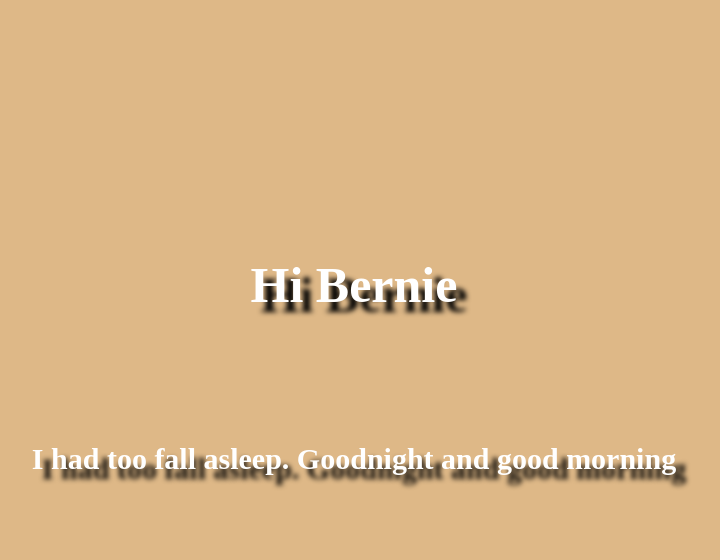
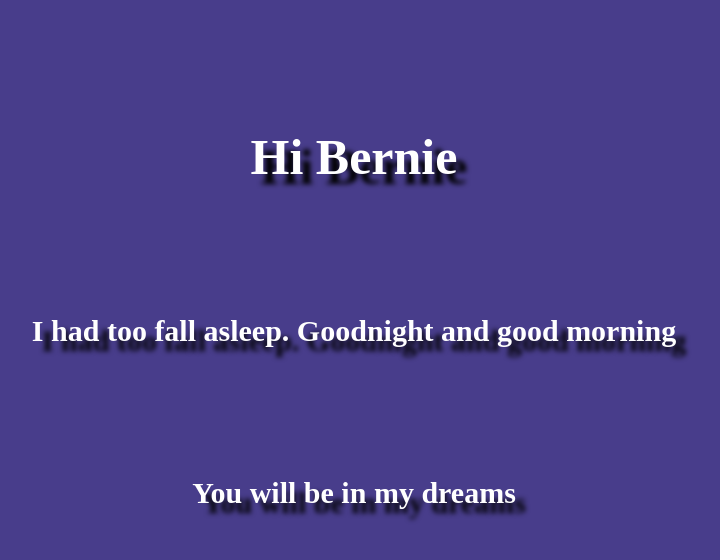
Before and after one commit to jcom619/Bernie, a plain HTML site: page index.html in a window 1280 px wide. Shown: the whole page, without its empty margins (286-1006 px from the left). Drawn offline with Linux system fonts and the light colour scheme.

Commit message:
no need
for comment

```diff
--- a/index.html
+++ b/index.html
@@ -9,5 +9,6 @@
 <body>
     <h1>Hi Bernie</h1>
     <h2>I had too fall asleep. Goodnight and good morning</h2>
+    <h2>You will be in my dreams</h2>
 </body>
 </html>
--- a/style.css
+++ b/style.css
@@ -1,11 +1,11 @@
 body {
     margin: 0em;
-    background-color: burlywood;
+    background-color: darkslateblue;
 }
 
 h1 {
     text-align: center;
-    margin-top: 20%;
+    margin-top: 10%;
     text-shadow: 10px 10px 5px black;
     color: white;
     font-size: 50px;
```
